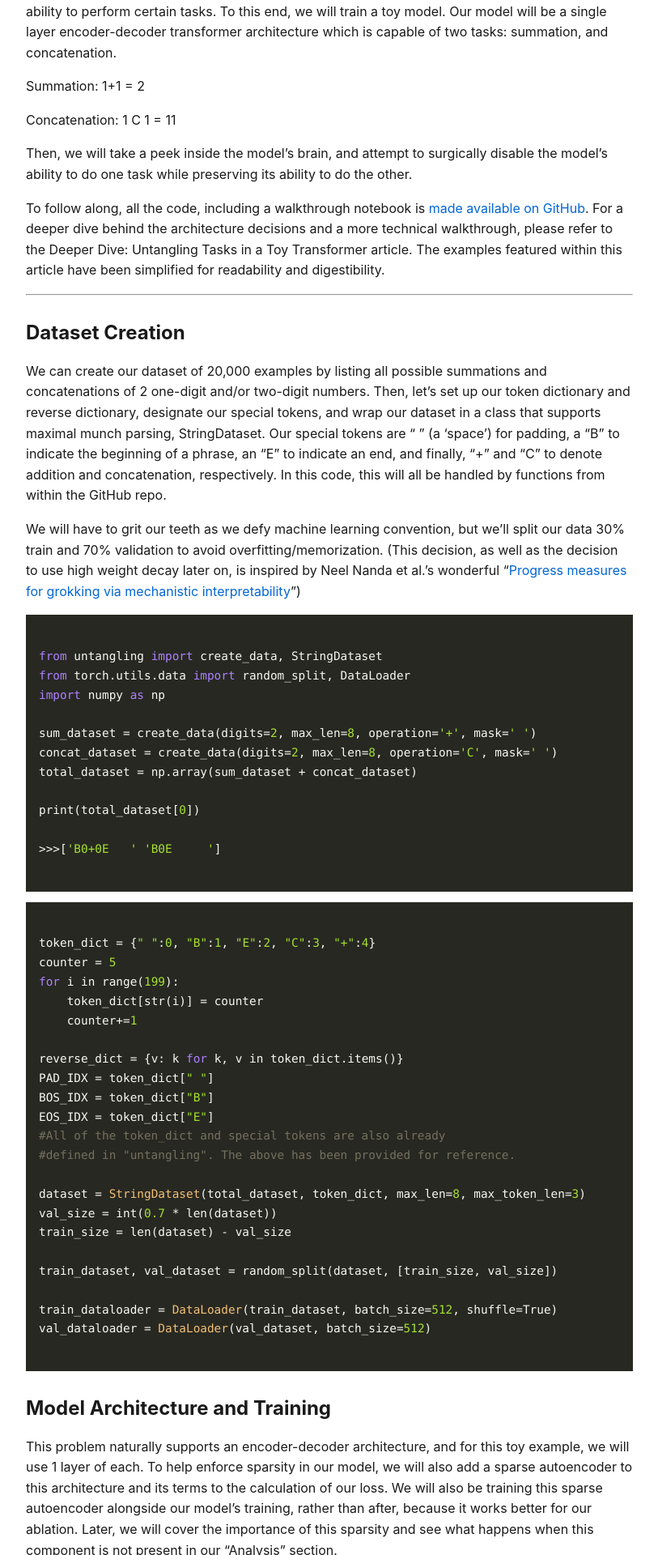
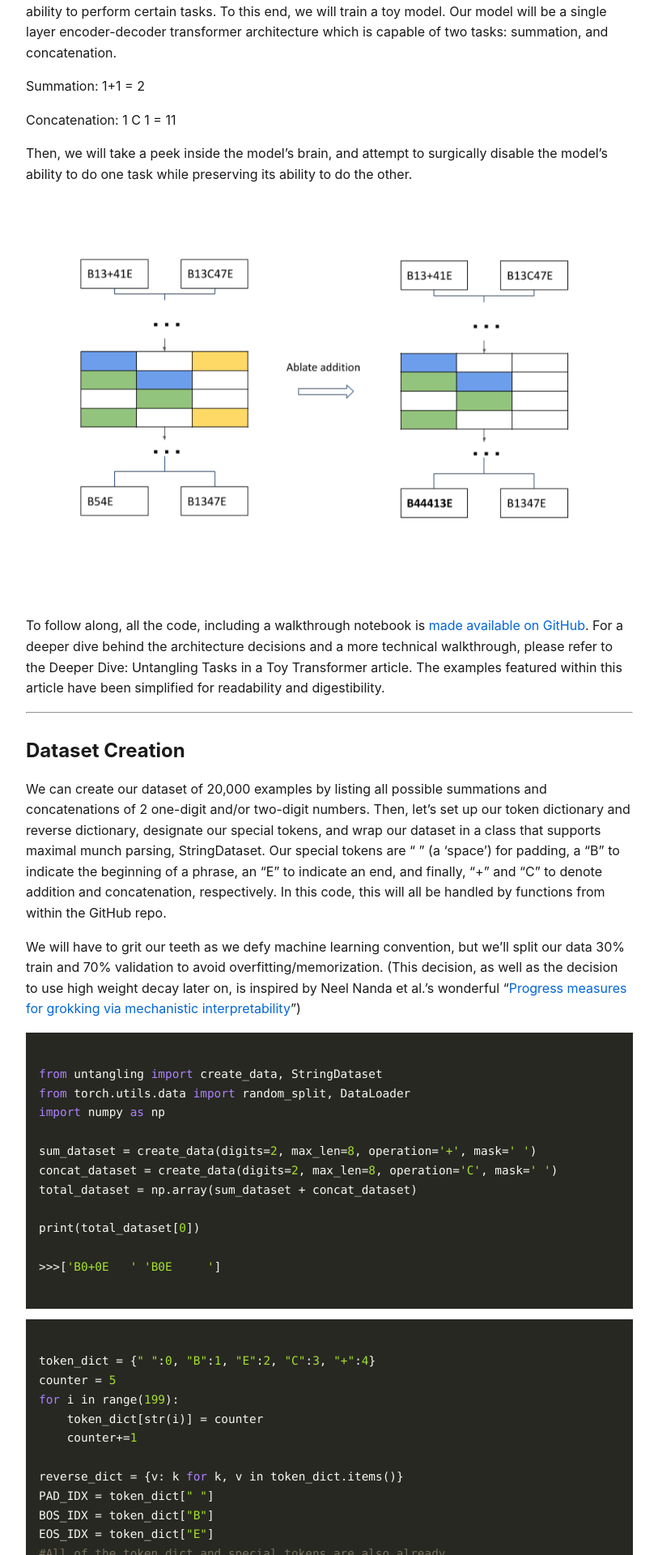
Before and after one commit to chirilcalin/chirilcalin.github.io, a Jekyll site: the page built from _posts/2026-05-20-untangling-tasks.md, in a window 1280 px wide. Shown: the part 760-2680 px from the top of the page at 81% size, without its empty margins (233-1046 px from the left). Built offline with Jekyll 4.4.1, drawn with Linux system fonts in a browser that asks for light colours.

Commit message:
Adding figure to blogpost 1

```diff
--- a/_posts/2026-05-20-untangling-tasks.md
+++ b/_posts/2026-05-20-untangling-tasks.md
@@ -30,6 +30,11 @@ Summation: 1+1 = 2
 Concatenation: 1 C 1 = 11
 
 Then, we will take a peek inside the model’s brain, and attempt to surgically disable the model’s ability to do one task while preserving its ability to do the other.
+
+
+![Alt text]({{ site.baseurl }}/assets/images/blogpost1/architectdrawing.png){: style="max-width: 700px; display: block; margin: 0 auto;"}
+
+
 
 To follow along, all the code, including a walkthrough notebook is [made available on GitHub](https://github.com/chirilcalin/untangling_tasks). For a deeper dive behind the architecture decisions and a more technical walkthrough, please refer to the Deeper Dive: Untangling Tasks in a Toy Transformer article. The examples featured within this article have been simplified for readability and digestibility.
 
```
Also changed, not shown: assets/images/blogpost1/architectdrawing.png (added).
